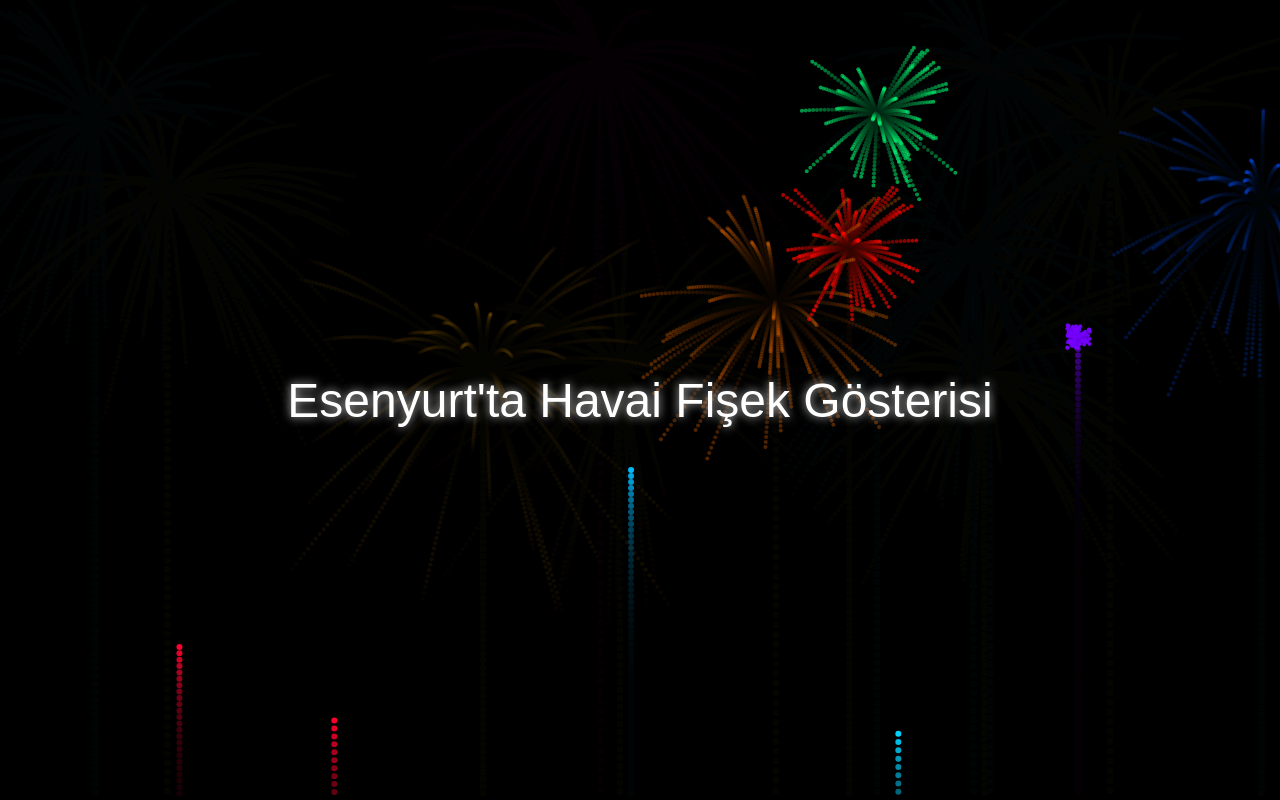
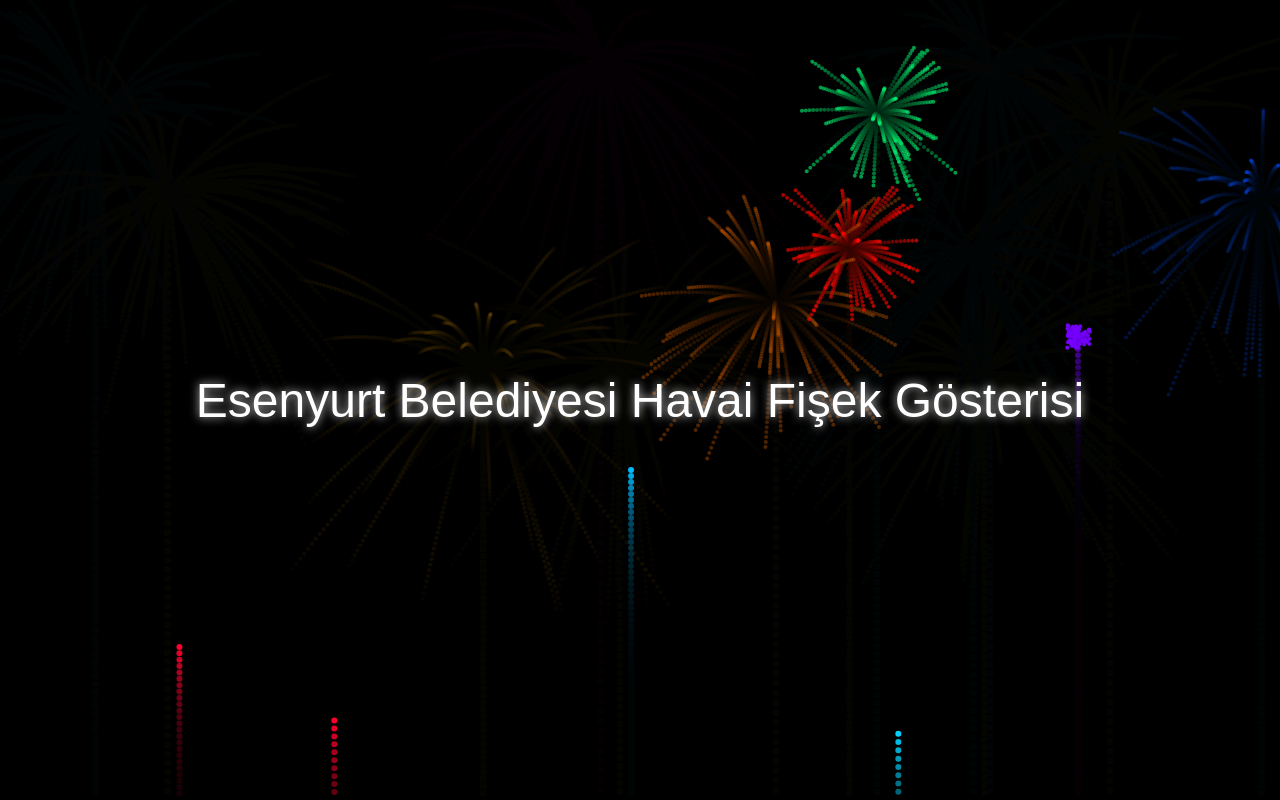
Before and after one commit to okanacikbas/merhabesenyurt, a plain HTML site: page index.html in a window 1280 px wide. Drawn offline with Linux system fonts and the light colour scheme.

Commit message:
Update index.html

```diff
--- a/index.html
+++ b/index.html
@@ -41,7 +41,7 @@
     </style>
 </head>
 <body>
-    <div class="title">Esenyurt'ta Havai Fişek Gösterisi</div>
+    <div class="title">Esenyurt Belediyesi Havai Fişek Gösterisi</div>
     <canvas id="canvas"></canvas>
 
     <script>
```
